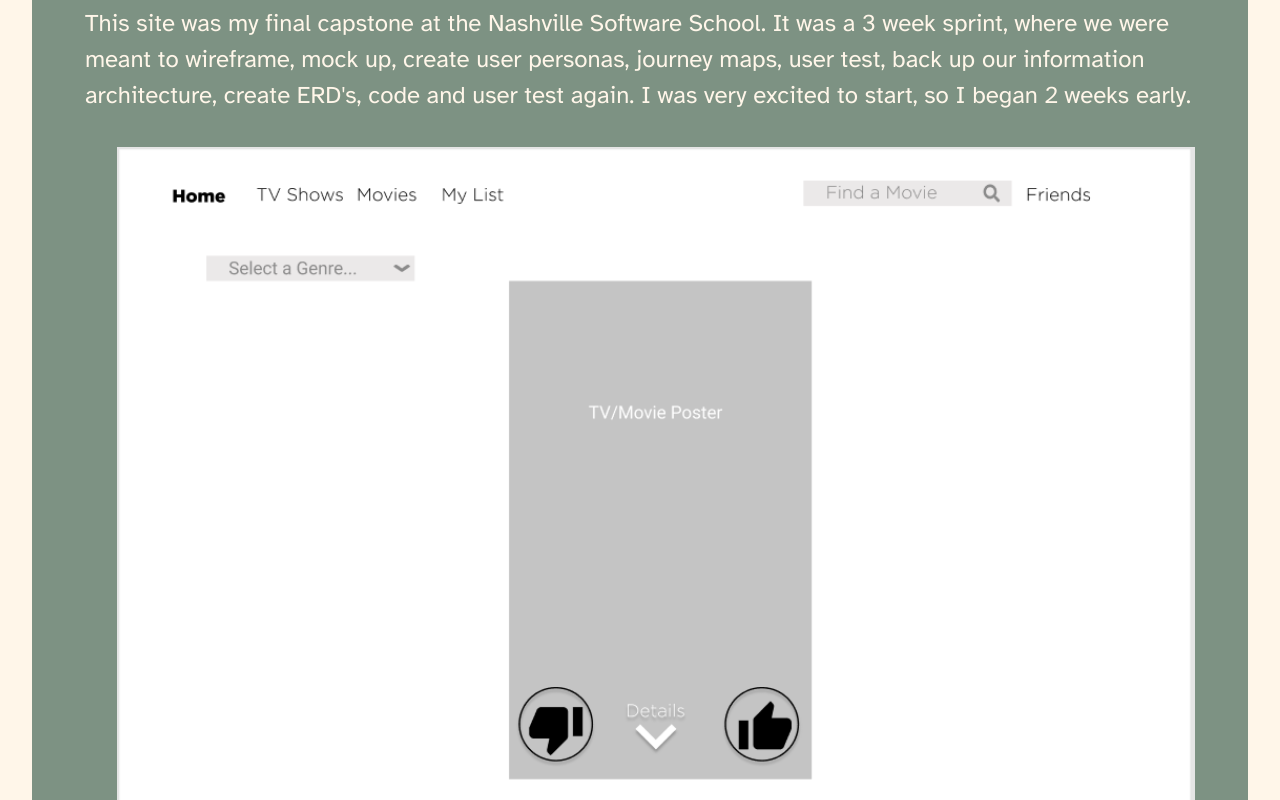
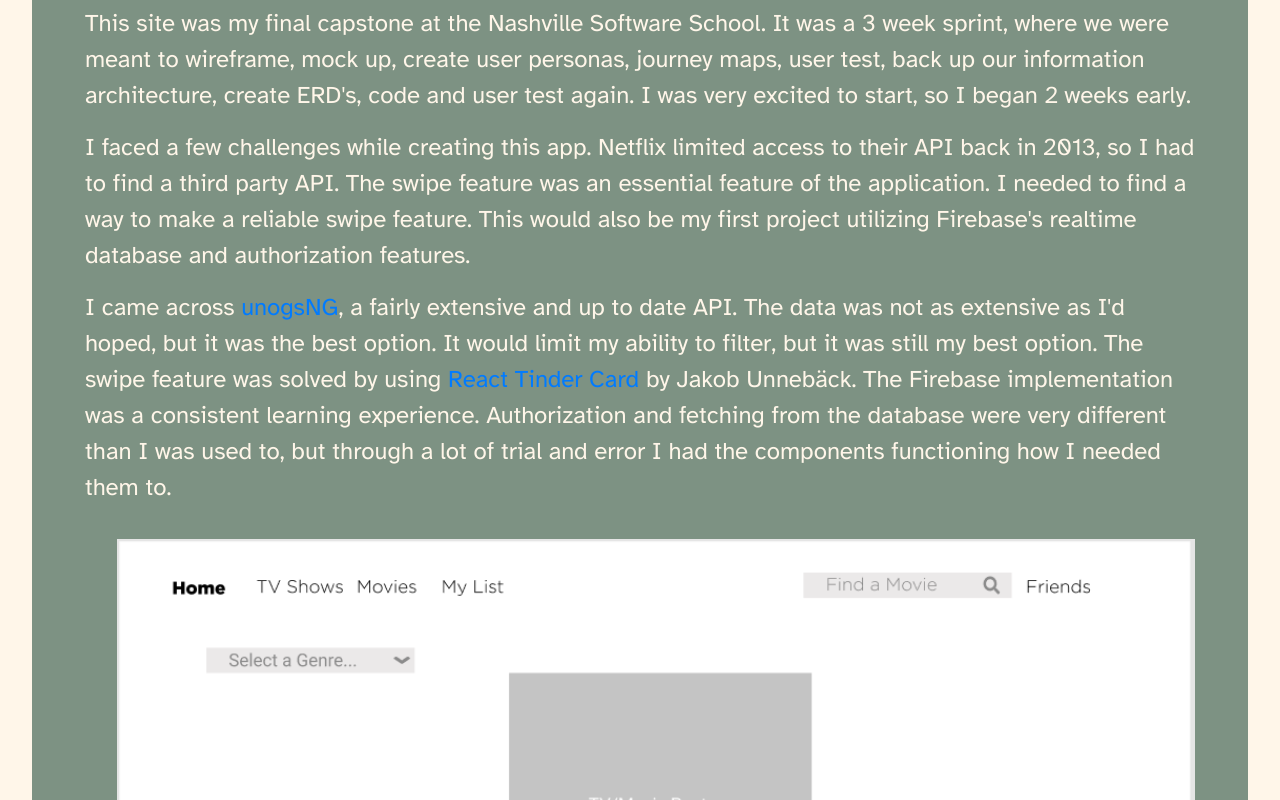
Before and after one commit to richieholsenback/richieholsenback.github.io, a React (Create React App) app: page /#/ourflix in a window 1280 px wide. Shown: the part 1580-2380 px from the top of the page. Built offline with nearby package versions, Linux system fonts and the light colour scheme.

Commit message:
ourflix case study furthered

```diff
--- a/src/Components/Work/Ourflix.js
+++ b/src/Components/Work/Ourflix.js
@@ -47,6 +47,8 @@
                         <p>We've all been there. No one can decide on what movie to watch. You end up spending 2 hours deciding on which 1 and a half hour movie to watch, and you decide on the first decision that no one was excited about. This app ends that problem once and for all.</p>
                         <h4 id="h4">How can we help users spend less time deciding what to watch and more time watching?</h4>
                         <p>This site was my final capstone at the Nashville Software School. It was a 3 week sprint, where we were meant to wireframe, mock up, create user personas, journey maps, user test, back up our information architecture, create ERD's, code and user test again. I was very excited to start, so I began 2 weeks early.</p>
+                        <p>I faced a few challenges while creating this app. Netflix limited access to their API back in 2013, so I had to find a third party API. The swipe feature was an essential feature of the application. I needed to find a way to make a reliable swipe feature. This would also be my first project utilizing Firebase's realtime database and authorization features.</p>
+                        <p>I came across <a href="https://rapidapi.com/user/unogs">unogsNG</a>, a fairly extensive and up to date API. The data was not as extensive as I'd hoped, but it was the best option. It would limit my ability to filter, but it was still my best option. The swipe feature was solved by using <a href="https://www.npmjs.com/package/react-tinder-card">React Tinder Card</a> by Jakob Unnebäck. The Firebase implementation was a consistent learning experience. Authorization and fetching from the database were very different than I was used to, but through a lot of trial and error I had the components functioning how I needed them to.</p>
                     </Col>
                 </Row>
                 <Row className="justify-content-md-center">
@@ -73,9 +75,12 @@
 
                     <p>The design did not change much between the wireframe and mock up. There's plenty more features and pages to check out on my <a href="https://www.figma.com/file/xasfgEcT81lBbrkNJzNupf/Capstone?node-id=0%3A1" target="_blank">Figma.</a></p>
                     <br />
-                    <p>I user tested the site and gained a lot of perspective from my users. Like every other developer before, my app was not quite as intuitive as I had hoped. Many had never used tinder before and did not understand the swipe. They viewed the thumbs up and down as ratings. They thought they were going to meet people who also wanted to watch the movies they wanted to watch (I stopped telling people it was like Tinder for Netflix after that. No leading statements, learned that the hard way.) I made adjustments and came up with solutions to those problems.</p>
+                    <p>I user tested the site and gained a lot of perspective from my users. Like every other developer before, my app was not quite as intuitive as I had hoped. Many had never used tinder before and did not understand the swipe. They viewed the thumbs up and down as ratings. They thought they were going to meet people who also wanted to watch the movies they wanted to watch (I stopped telling people it was like Tinder for Netflix after that. No leading statements!)</p>
+                    <p>The button icons have changed to an X and a check, and testing proved those to be more effective in displaying meaning. I am working on a tutorial that plays the first time you log in to explain the swipe feature, as well as a larger tour of the app that assures you that you won't have to meet strangers and watch movies.</p>
                     <br />
+                    <h4 id="h4">Then, the coding commenced.</h4>
                     <p>Check out the live site <a>here.</a></p>
+                    <p>At the time of writing this, I have hit MVP. I still want to find a way to implement a filter function, get buttons working for a swipe and implement groups and a few other features, but as of now I am quite proud of my skateboard. This site was a great show of how I've been able to change my way of thinking into that of a real developer. I'm learning new things, connecting dots and testing the way that will help me to succeed in my career as a UI/UX Developer. I want this site to be a practice in agile development, with steady improvements until it is a fully-fledged app.</p>
                     <h5>Lessons Learned</h5>
                     <p>What a bittersweet app. I had a lot of fun and just as many frustrations. It was my last project at the Nashville Software School. It was the thing in between me and the real world. I loved making this app because it had shown a full 6 months of progression. I was worlds better at coding than I was 6 months ago, and the most exciting bit was knowing that in 6 months I'd be even better! I saw how much I learned, how much I knew and how much I could work through. Ourflix will always be one of my favorite projects. </p>
                     </Col>
```
Also changed, not shown: 1 other file (tests, documents, lock files or other folders).
